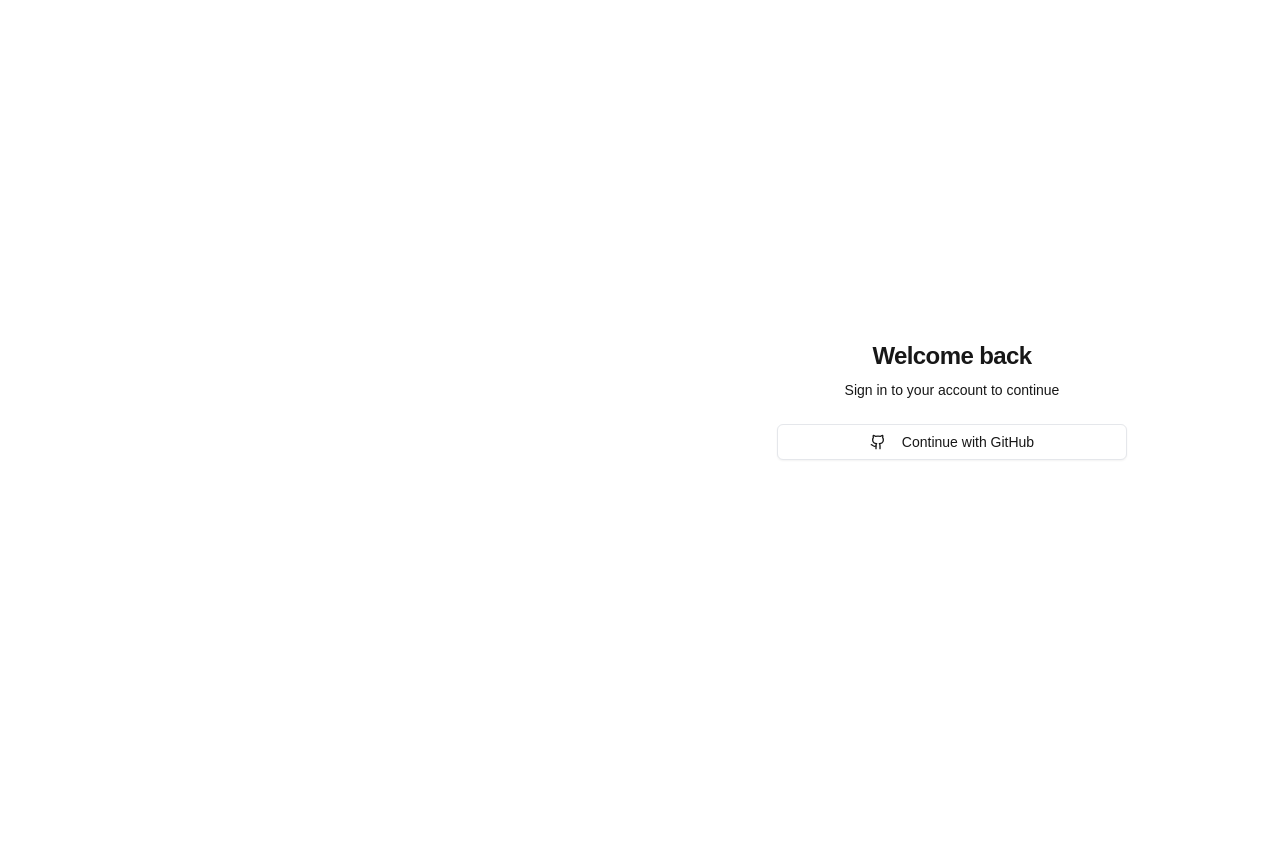
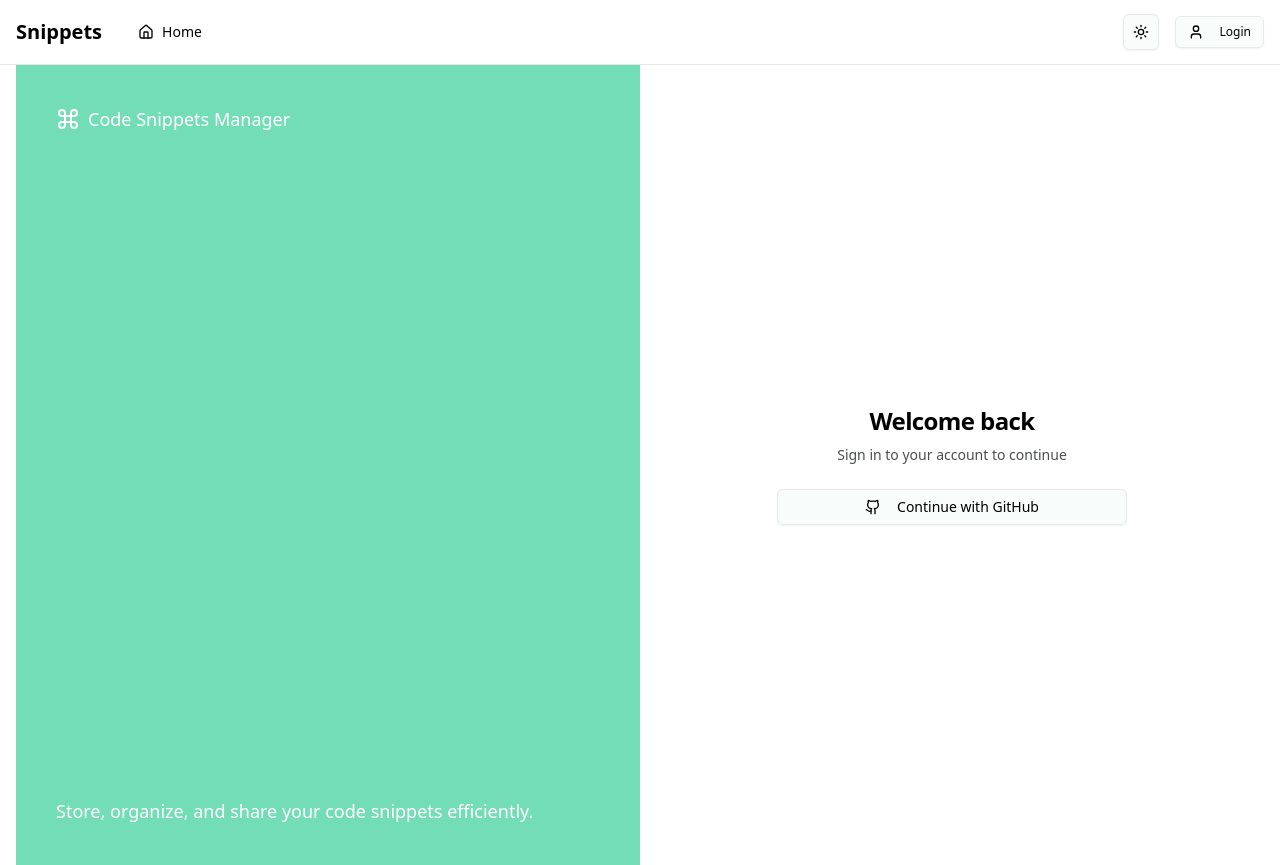
Before and after one commit to naguib-med/code-snippets, a Next.js app: page /auth/signin in a window 1280 px wide. Before the commit the page ends 800 px from the top, so only its background shows below. Built offline with nearby package versions, Linux system fonts and the light colour scheme.

Commit message:
feat: Refactor global styles and enhance Navbar component for improved theming and layout

```diff
--- a/app/globals.css
+++ b/app/globals.css
@@ -4,17 +4,72 @@
 @tailwind utilities;
 
 :root {
-  --background: #ffffff;
-  --foreground: #171717;
+  --foreground-rgb: 0, 0, 0;
+  --background-start-rgb: 214, 219, 220;
+  --background-end-rgb: 255, 255, 255;
 }
 
-.dark {
-  --background: #0a0a0a;
-  --foreground: #ededed;
+@media (prefers-color-scheme: dark) {
+  :root {
+    --foreground-rgb: 255, 255, 255;
+    --background-start-rgb: 0, 0, 0;
+    --background-end-rgb: 0, 0, 0;
+  }
 }
 
-body {
-  color: var(--foreground);
-  background: var(--background);
-  font-family: Arial, Helvetica, sans-serif;
+@layer base {
+  :root {
+    --background: 159 35% 98%;
+    --foreground: 159 61% 1%;
+    --muted: 159 8% 92%;
+    --muted-foreground: 159 3% 30%;
+    --popover: 159 35% 97%;
+    --popover-foreground: 0 0% 0%;
+    --card: 159 35% 97%;
+    --card-foreground: 0 0% 0%;
+    --border: 159 5% 91%;
+    --input: 159 5% 91%;
+    --primary: 159 61% 66%;
+    --primary-foreground: 159 61% 6%;
+    --secondary: 159 3% 87%;
+    --secondary-foreground: 159 3% 27%;
+    --accent: 159 3% 87%;
+    --accent-foreground: 159 3% 27%;
+    --destructive: 14 96% 36%;
+    --destructive-foreground: 0 0% 100%;
+    --ring: 159 61% 66%;
+    --chart-1: 159 61% 66%;
+    --chart-2: 159 3% 87%;
+    --chart-3: 159 3% 87%;
+    --chart-4: 159 3% 90%;
+    --chart-5: 159 64% 66%;
+    --radius: 0.5rem;
+  }
+
+  .dark {
+    --background: 159 58% 3%;
+    --foreground: 159 12% 98%;
+    --muted: 159 8% 8%;
+    --muted-foreground: 159 3% 70%;
+    --popover: 159 58% 4%;
+    --popover-foreground: 159 12% 99%;
+    --card: 159 58% 4%;
+    --card-foreground: 159 12% 99%;
+    --border: 159 5% 14%;
+    --input: 159 5% 14%;
+    --primary: 159 61% 66%;
+    --primary-foreground: 159 61% 6%;
+    --secondary: 159 20% 17%;
+    --secondary-foreground: 159 20% 77%;
+    --accent: 159 20% 17%;
+    --accent-foreground: 159 20% 77%;
+    --destructive: 14 96% 58%;
+    --destructive-foreground: 0 0% 0%;
+    --ring: 159 61% 66%;
+    --chart-1: 159 61% 66%;
+    --chart-2: 159 20% 17%;
+    --chart-3: 159 20% 17%;
+    --chart-4: 159 20% 20%;
+    --chart-5: 159 64% 66%;
+  }
 }
--- a/app/layout.tsx
+++ b/app/layout.tsx
@@ -1,6 +1,7 @@
 import type { Metadata } from "next";
 import { Geist, Geist_Mono } from "next/font/google";
 import { ThemeProvider } from "@/components/theme-provider";
+import Navbar from "@/components/nav-bar";
 import "./globals.css";
 
 const geistSans = Geist({
@@ -35,7 +36,7 @@ export default function RootLayout({
           disableTransitionOnChange
         >
           <div className="flex min-h-screen flex-col">
-            {/* <Navbar /> */}
+            <Navbar />
             <main className="flex-1 container mx-auto px-4">{children}</main>
             {/* <Footer /> */}
           </div>
--- a/auth.ts
+++ b/auth.ts
@@ -1,9 +1,7 @@
 import NextAuth from "next-auth";
 import { authOptions } from "@/app/api/auth/[...nextauth]";
 
-export const {
-  auth,
-  handlers: { GET, POST },
-} = NextAuth(authOptions);
+const handler = NextAuth(authOptions);
+export { handler as GET, handler as POST };
 
 export type { Session } from "next-auth";
--- a/components/nav-bar.tsx
+++ b/components/nav-bar.tsx
@@ -1,29 +1,58 @@
+"use client";
+
 import Link from "next/link";
-import { auth } from "@/auth";
+import { usePathname } from "next/navigation";
 import { Button } from "@/components/ui/button";
-import { UserNav } from "@/components/auth/user-nav";
+import { Home, User } from "lucide-react";
+import { ModeToggle } from "@/components/mode-toggle";
 
-export async function NavBar() {
-  const session = await auth();
+export default function Navbar() {
+  const pathname = usePathname();
+
+  const routes = [
+    {
+      href: "/",
+      label: "Home",
+      icon: Home,
+      active: pathname === "/",
+    },
+  ];
 
   return (
-    <header className="sticky top-0 z-50 w-full border-b bg-background/95 backdrop-blur supports-[backdrop-filter]:bg-background/60">
-      <div className="container flex h-14 items-center">
-        <div className="mr-4 flex">
-          <Link href="/" className="mr-6 flex items-center space-x-2">
-            <span className="font-bold">Code Snippets</span>
-          </Link>
+    <nav className="border-b">
+      <div className="flex h-16 items-center px-4 max-w-7xl mx-auto">
+        <Link href="/" className="flex items-center font-bold text-xl mr-6">
+          Snippets
+        </Link>
+
+        <div className="flex items-center space-x-4 flex-1">
+          {routes.map((route) => (
+            <Link
+              key={route.href}
+              href={route.href}
+              className={`flex items-center px-3 py-2 rounded-md text-sm font-medium transition-colors
+                ${
+                  route.active
+                    ? "bg-primary text-primary-foreground"
+                    : "hover:bg-muted"
+                }`}
+            >
+              <route.icon className="h-4 w-4 mr-2" />
+              {route.label}
+            </Link>
+          ))}
         </div>
-        <div className="flex flex-1 items-center justify-end space-x-4">
-          {session?.user ? (
-            <UserNav user={session.user} />
-          ) : (
-            <Button asChild variant="secondary" size="sm">
-              <Link href="/auth/signin">Sign In</Link>
-            </Button>
-          )}
+
+        <div className="flex items-center space-x-4">
+          <ModeToggle />
+          <Button variant="outline" size="sm" asChild>
+            <Link href="/login">
+              <User className="h-4 w-4 mr-2" />
+              Login
+            </Link>
+          </Button>
         </div>
       </div>
-    </header>
+    </nav>
   );
 }
--- a/tailwind.config.ts
+++ b/tailwind.config.ts
@@ -6,12 +6,81 @@ export default {
     "./components/**/*.{js,ts,jsx,tsx,mdx}",
     "./app/**/*.{js,ts,jsx,tsx,mdx}",
   ],
-  darkMode: "class",
   theme: {
     extend: {
+      backgroundImage: {
+        "gradient-radial": "radial-gradient(var(--tw-gradient-stops))",
+        "gradient-conic":
+          "conic-gradient(from 180deg at 50% 50%, var(--tw-gradient-stops))",
+      },
+      borderRadius: {
+        lg: "var(--radius)",
+        md: "calc(var(--radius) - 2px)",
+        sm: "calc(var(--radius) - 4px)",
+      },
       colors: {
-        background: "var(--background)",
-        foreground: "var(--foreground)",
+        background: "hsl(var(--background))",
+        foreground: "hsl(var(--foreground))",
+        card: {
+          DEFAULT: "hsl(var(--card))",
+          foreground: "hsl(var(--card-foreground))",
+        },
+        popover: {
+          DEFAULT: "hsl(var(--popover))",
+          foreground: "hsl(var(--popover-foreground))",
+        },
+        primary: {
+          DEFAULT: "hsl(var(--primary))",
+          foreground: "hsl(var(--primary-foreground))",
+        },
+        secondary: {
+          DEFAULT: "hsl(var(--secondary))",
+          foreground: "hsl(var(--secondary-foreground))",
+        },
+        muted: {
+          DEFAULT: "hsl(var(--muted))",
+          foreground: "hsl(var(--muted-foreground))",
+        },
+        accent: {
+          DEFAULT: "hsl(var(--accent))",
+          foreground: "hsl(var(--accent-foreground))",
+        },
+        destructive: {
+          DEFAULT: "hsl(var(--destructive))",
+          foreground: "hsl(var(--destructive-foreground))",
+        },
+        border: "hsl(var(--border))",
+        input: "hsl(var(--input))",
+        ring: "hsl(var(--ring))",
+        chart: {
+          "1": "hsl(var(--chart-1))",
+          "2": "hsl(var(--chart-2))",
+          "3": "hsl(var(--chart-3))",
+          "4": "hsl(var(--chart-4))",
+          "5": "hsl(var(--chart-5))",
+        },
+      },
+      keyframes: {
+        "accordion-down": {
+          from: {
+            height: "0",
+          },
+          to: {
+            height: "var(--radix-accordion-content-height)",
+          },
+        },
+        "accordion-up": {
+          from: {
+            height: "var(--radix-accordion-content-height)",
+          },
+          to: {
+            height: "0",
+          },
+        },
+      },
+      animation: {
+        "accordion-down": "accordion-down 0.2s ease-out",
+        "accordion-up": "accordion-up 0.2s ease-out",
       },
     },
   },
```
